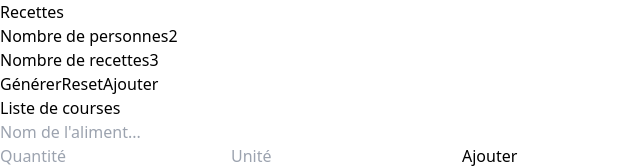
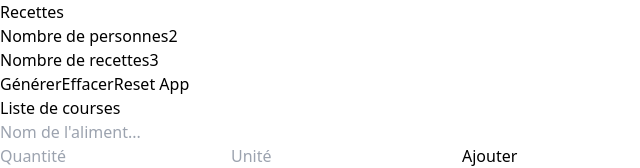
Before and after one commit to goossaertcosyn/recettes, a React (Vite) app: page / in a window 1280 px wide. Shown: the top 168 px of the page, without its empty margins (0-640 px from the left). Built offline with nearby package versions, Linux system fonts and the light colour scheme; the HTML template or start-up script is replaced by a standard one.

Commit message:
Revert "Fix/reset app sync"

```diff
--- a/src/App.tsx
+++ b/src/App.tsx
@@ -218,53 +218,7 @@ function App() {
     });
   };
 
-  const addRecipesToShoppingList = () => {
-    if (generatedRecipes.length === 0) return;
-
-    const mealPlans = generatedRecipes.map(recipe => ({
-      id: `${recipe.id}-${Date.now()}`,
-      recipeId: recipe.id,
-      day: new Date(),
-      portions: numPeople,
-    }));
-
-    const items = generateShoppingListFromMealPlans(mealPlans, recipes);
-    // Appliquer des IDs stables
-    const itemsWithStableIds = items.map(item => ({
-      ...item,
-      id: generateStableItemId(item.name, item.unit),
-    }));
-
-    // Fusionner avec la liste existante
-    const mergedList = [...shoppingList];
-
-    itemsWithStableIds.forEach(newItem => {
-      const existingIndex = mergedList.findIndex(existing => existing.id === newItem.id);
-      if (existingIndex >= 0) {
-        // Mettre à jour la quantité si l'élément existe
-        const existingItem = mergedList[existingIndex];
-        if (existingItem.quantity !== null && newItem.quantity !== null) {
-          existingItem.quantity += newItem.quantity;
-        } else if (newItem.quantity !== null) {
-          existingItem.quantity = newItem.quantity;
-        }
-      } else {
-        // Ajouter le nouvel élément
-        mergedList.push(newItem);
-      }
-    });
-
-    // Trier : éléments non cochés en premier, puis cochés
-    const sortedList = [...mergedList].sort((a, b) => {
-      if (a.checked !== b.checked) {
-        return a.checked ? 1 : -1;
-      }
-      return a.name.localeCompare(b.name);
-    });
-    setShoppingList(sortedList);
-  };
-
-    const handleNumPeopleChange = (e: React.ChangeEvent<HTMLInputElement>) => {
+  const handleNumPeopleChange = (e: React.ChangeEvent<HTMLInputElement>) => {
     const value = parseInt(e.target.value) || 1;
     setNumPeople(Math.max(1, value));
   };
@@ -445,27 +399,28 @@ function App() {
             </div>
           </div>
 
-          <div className="flex flex-wrap gap-4 mb-6">
+          <div className="flex gap-4 mb-6">
             <button
               onClick={generateRandomSelection}
-              className="px-4 py-2 sm:px-6 sm:py-3 bg-indigo-600 text-white rounded-md hover:bg-indigo-700 transition-colors whitespace-nowrap"
+              className="px-6 py-3 bg-indigo-600 text-white rounded-md hover:bg-indigo-700 transition-colors"
             >
               Générer
             </button>
             <button
+              onClick={clearShoppingList}
+              className="px-6 py-3 bg-gray-200 text-gray-800 rounded-md hover:bg-gray-300 transition-colors"
+            >
+              Effacer
+            </button>
+            <button
               onClick={async () => {
                 await resetApp((recipesData as unknown as { recipes: Recipe[] }[])[0].recipes);
-                await fetchRecipes();
+                setGeneratedRecipes([]);
+                setShoppingList([]);
               }}
-              className="px-4 py-2 sm:px-6 sm:py-3 bg-amber-600 text-white rounded-md hover:bg-amber-700 transition-colors whitespace-nowrap"
+              className="px-6 py-3 bg-red-500 text-white rounded-md hover:bg-red-600 transition-colors"
             >
-              Reset
-            </button>
-            <button
-              onClick={addRecipesToShoppingList}
-              className="px-4 py-2 sm:px-6 sm:py-3 bg-green-600 text-white rounded-md hover:bg-green-700 transition-colors whitespace-nowrap"
-            >
-              Ajouter
+              Reset App
             </button>
           </div>
 
--- a/src/stores/recipeStore.ts
+++ b/src/stores/recipeStore.ts
@@ -77,13 +77,18 @@ const recipeDB = {
     return this.getAllRecipes();
   },
 };
-// Fonction pour synchroniser les recettes avec le JSON (ne supprime que les recettes, pas les autres données)
+// Fonction pour reset completement l'application (IndexedDB + localStorage)
 export const resetAppDatabase = async (recipes: Recipe[]): Promise<void> => {
   const db = await initDB();
-  const tx = db.transaction(STORE_NAMES.RECIPES, 'readwrite');
+  const tx = db.transaction(
+    [STORE_NAMES.RECIPES, STORE_NAMES.MEAL_PLANS, STORE_NAMES.SHOPPING_LISTS],
+    'readwrite'
+  );
 
-  // Clear uniquement le store des recettes
+  // Clear tous les stores
   await tx.objectStore(STORE_NAMES.RECIPES).clear();
+  await tx.objectStore(STORE_NAMES.MEAL_PLANS).clear();
+  await tx.objectStore(STORE_NAMES.SHOPPING_LISTS).clear();
 
   // Reimporter les recettes depuis le JSON
   const recipesStore = tx.objectStore(STORE_NAMES.RECIPES);
@@ -92,6 +97,9 @@ export const resetAppDatabase = async (recipes: Recipe[]): Promise<void> => {
   }
 
   await tx.done;
+
+  // Clear localStorage
+  localStorage.clear();
 };
 
 
```
